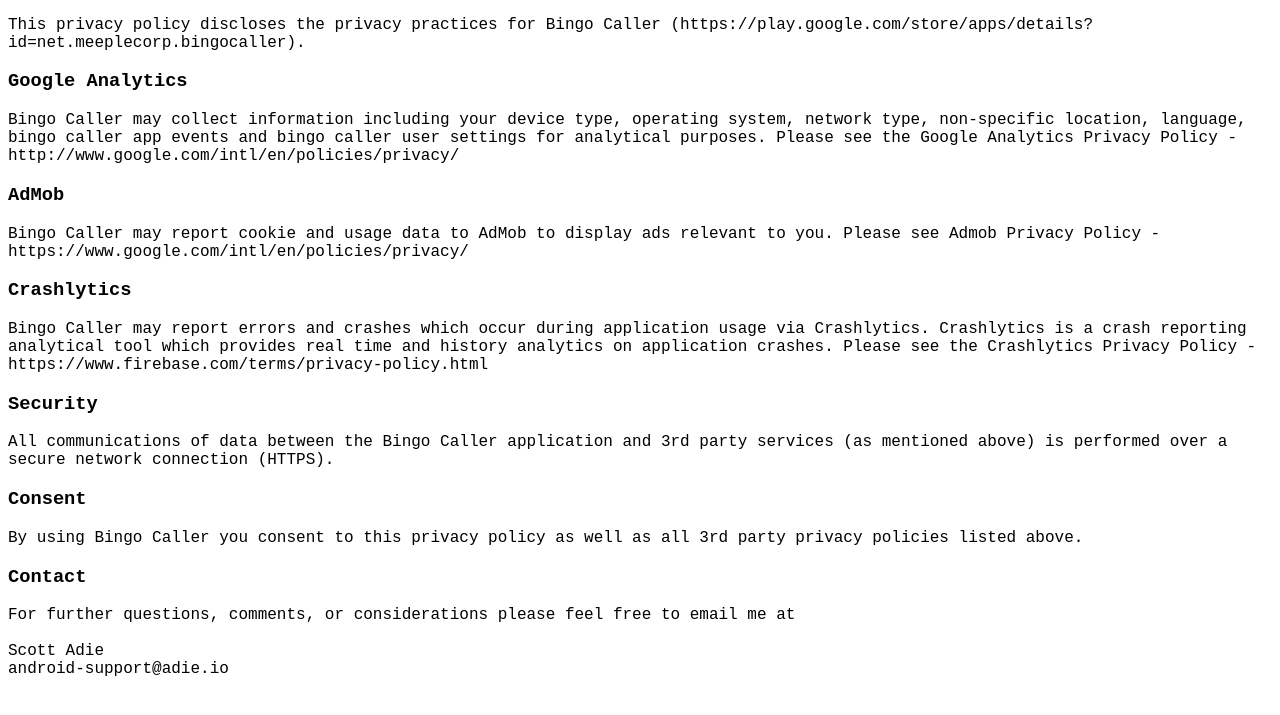
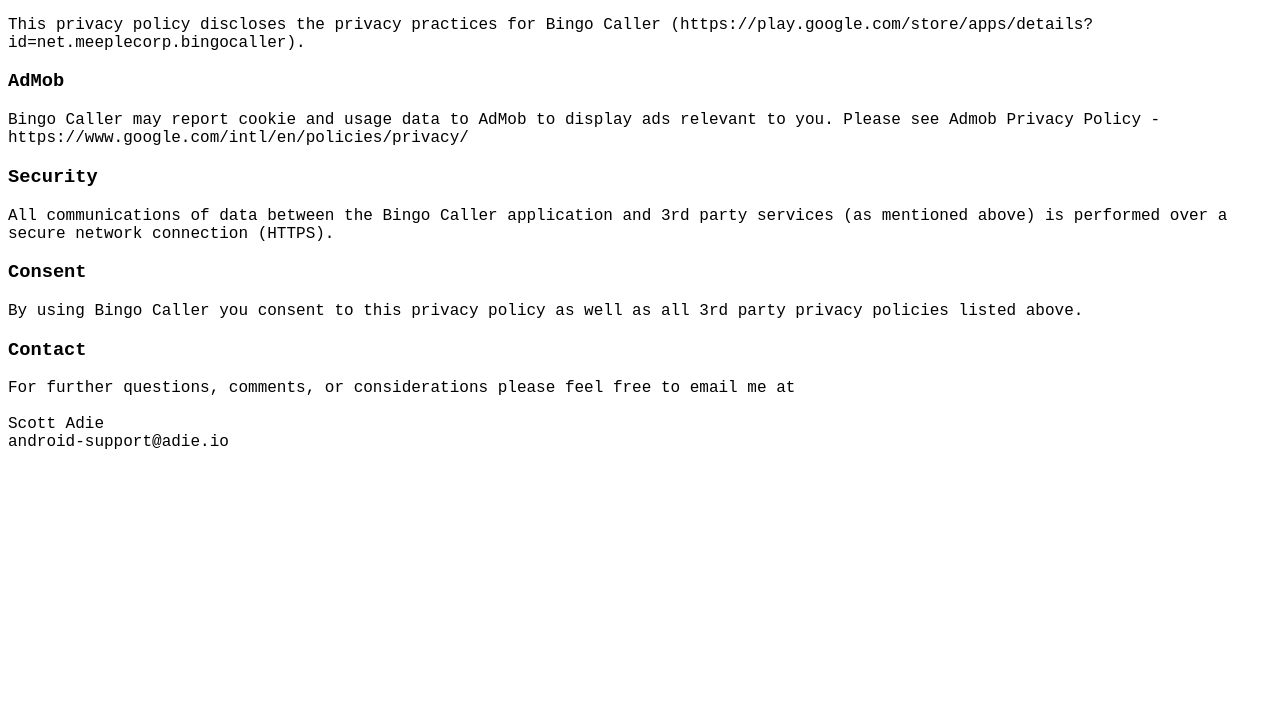
Before and after one commit to sc0tt/bingocaller-website, a plain HTML site: page bingo-caller-privacy-policy.html in a window 1280 px wide. Shown: the part 33-748 px from the top of the page. Drawn offline with Linux system fonts and the light colour scheme.

Commit message:
Remove Crashlytics and Analytics

```diff
--- a/bingo-caller-privacy-policy.html
+++ b/bingo-caller-privacy-policy.html
@@ -7,12 +7,8 @@
 <body>
 <h3>Bingo Caller Privacy Policy</h3>
 <p>This privacy policy discloses the privacy practices for Bingo Caller (https://play.google.com/store/apps/details?id=net.meeplecorp.bingocaller).</p>
-<h3>Google Analytics</h3>
-Bingo Caller may collect information including your device type, operating system, network type, non-specific location, language, bingo caller app events and bingo caller user settings for analytical purposes. Please see the Google Analytics Privacy Policy - http://www.google.com/intl/en/policies/privacy/
 <h3>AdMob</h3>
 Bingo Caller may report cookie and usage data to AdMob to display ads relevant to you. Please see Admob Privacy Policy - https://www.google.com/intl/en/policies/privacy/
-<h3>Crashlytics</h3>
-Bingo Caller may report errors and crashes which occur during application usage via Crashlytics. Crashlytics is a crash reporting analytical tool which provides real time and history analytics on application crashes. Please see the Crashlytics Privacy Policy - https://www.firebase.com/terms/privacy-policy.html
 <h3>Security</h3>
 All communications of data between the Bingo Caller application and 3rd party services (as mentioned above) is performed over a secure network connection (HTTPS).
 <h3>Consent</h3>
```
